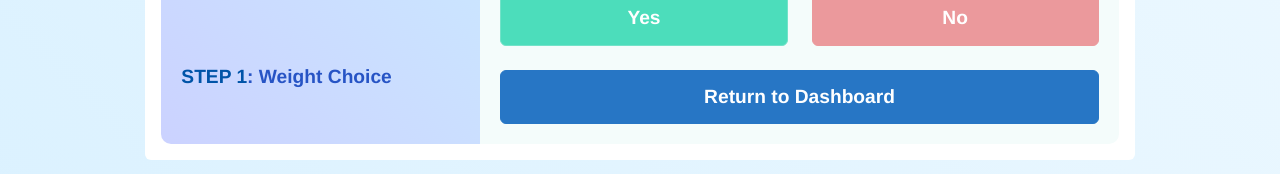
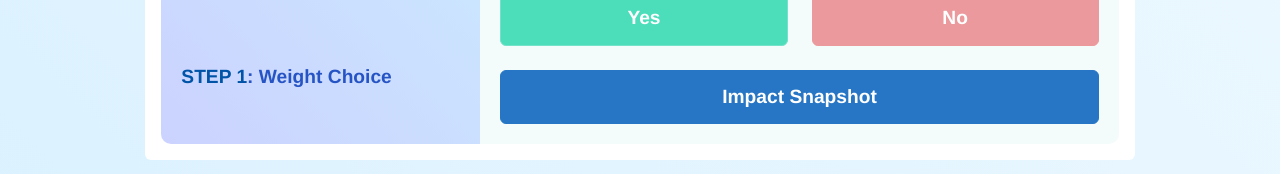
Before and after one commit to YiJieNG/BlueVisionary, a React (Create React App) app in the folder frontend/: page /plasticInput in a window 1280 px wide. Shown: the part 471-645 px from the top of the page. Built offline with nearby package versions, Linux system fonts and the light colour scheme.

Commit message:
Wording refinement for dashboard

```diff
--- a/frontend/src/pages/tracker/PlasticStackBarChart.js
+++ b/frontend/src/pages/tracker/PlasticStackBarChart.js
@@ -4,7 +4,7 @@ import { Row } from "reactstrap";
 // import trackData from "./plastic.json"
 // import { Bar } from "react-chartjs-2";
 
-function PlasticStackBarChart({ dataset, xLabels, yLabel }) {
+function PlasticStackBarChart({ dataset, xLabels, xlabel, yLabel }) {
   // const options = {
   //   responsive: true,
   //   plugins: {
@@ -62,7 +62,7 @@ function PlasticStackBarChart({ dataset, xLabels, yLabel }) {
                 {
                   data: xLabels,
                   scaleType: "band",
-                  // label: "Time", // X-axis label
+                  label: xlabel, // X-axis label
                   tickLabelProps: () => ({
                     fontSize: 14, // Font size of x-axis labels
                     fontWeight: "bold",
@@ -70,6 +70,7 @@ function PlasticStackBarChart({ dataset, xLabels, yLabel }) {
                   labelStyle: {
                     fontSize: 16, // Font size of x-axis title
                     fontWeight: "bold",
+                    transform: "translate(0px, 10px)",
                   },
                 },
               ]}
@@ -79,7 +80,8 @@ function PlasticStackBarChart({ dataset, xLabels, yLabel }) {
                   labelStyle: {
                     fontSize: 16, // Font size of x-axis title
                     fontWeight: "bold",
-                    transform: "translate(35px, -190px)",
+                    // transform: "translate(35px, -190px)",
+                    transform: "rotate(-90deg) translate(-250px, -300px)",
                   },
                 },
               ]}
@@ -91,10 +93,9 @@ function PlasticStackBarChart({ dataset, xLabels, yLabel }) {
                     fill: "#1c3c58",
                     fontWeight: "bold",
                   },
-                  // position: "right",
                 },
               }}
-              margin={{ top: 100 }}
+              margin={{ top: 80 }}
             />
           )}
         </Row>
--- a/frontend/src/pages/tracker/dashboard.js
+++ b/frontend/src/pages/tracker/dashboard.js
@@ -601,10 +601,11 @@ function Dashboard() {
                           dataset.length > 0 && ( */}
                         <PlasticStackBarChart
                           xLabels={xLabels}
+                          xlabel={selectedShowType}
                           dataset={dataset}
                           yLabel={
                             selectedCountType === "weight"
-                              ? "Weight in g"
+                              ? "Weight in gram"
                               : "Total Count"
                           }
                         />
--- a/frontend/src/pages/tracker/plasticInput.js
+++ b/frontend/src/pages/tracker/plasticInput.js
@@ -329,7 +329,7 @@ const PlasticInput = () => {
             <Row className="justify-content-between mt-4">
               <Col xs="12" md="12" className="d-flex">
                 <Button color="primary" onClick={navigateToPollution} block>
-                  Return to Dashboard
+                  Impact Snapshot
                 </Button>
               </Col>
             </Row>
@@ -780,7 +780,7 @@ const PlasticInput = () => {
                 </Col>
                 <Col xs="12" md="6" className="d-flex">
                   <Button color="primary" onClick={navigateToPollution} block>
-                    Return to Dashboard
+                    Impact Snapshot
                   </Button>
                 </Col>
               </Row>
@@ -1115,7 +1115,7 @@ const PlasticInput = () => {
               </Col>
               <Col xs="12" md="6" className="d-flex">
                 <Button color="primary" onClick={navigateToPollution} block>
-                  Return to Dashboard
+                  Impact Snapshot
                 </Button>
               </Col>
             </Row>
```
